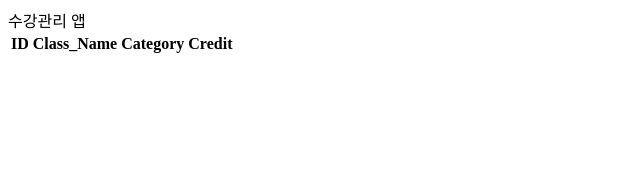
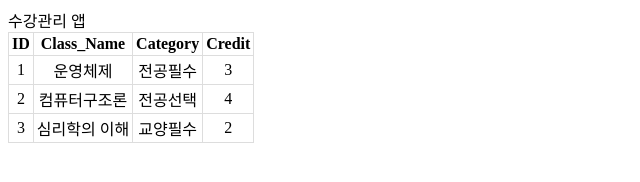
Before and after one commit to Harimad/groomJS, a plain HTML site: page JS_Handling/js_handling.html in a window 1280 px wide. Shown: the whole page, without its empty margins (0-640 px from the left). Drawn offline with Linux system fonts and the light colour scheme.

Commit message:
테이블에 데이터 넣기

```diff
--- a/JS_Handling/js_handling.html
+++ b/JS_Handling/js_handling.html
@@ -6,6 +6,21 @@
 	<meta http-equiv="X-UA-Compatible" content="IE=edge">
 	<meta name="viewport" content="width=device-width, initial-scale=1.0">
 	<title>수강관리 앱</title>
+	<style>
+		.title {
+			font-weight: bold;
+			font-size: 30px;
+		}
+
+		table,
+		th,
+		td {
+			border: solid 1px #DDD;
+			border-collapse: collapse;
+			padding: 2px 3px;
+			text-align: center;
+		}
+	</style>
 </head>
 
 <body>
@@ -47,6 +62,14 @@
 					tr.appendChild(th);
 				}
 
+				for (let i = 0; i < this.myClass.length; i++) {  //td작성
+					tr = table.insertRow(-1); // table에 일단 한 행을 추가
+					for (let j = 0; j < this.col.length; j++) { // table header 길이 만큼 순회하며 매칭되는 데이터 갖고오기
+						let tableCell = tr.insertCell(-1);
+						tableCell.innerHTML = this.myClass[i][this.col[j]];
+					}
+				}
+
 				let div = document.querySelector('#container');
 				div.innerHTML = `수강관리 앱`;
 				div.appendChild(table);
```
